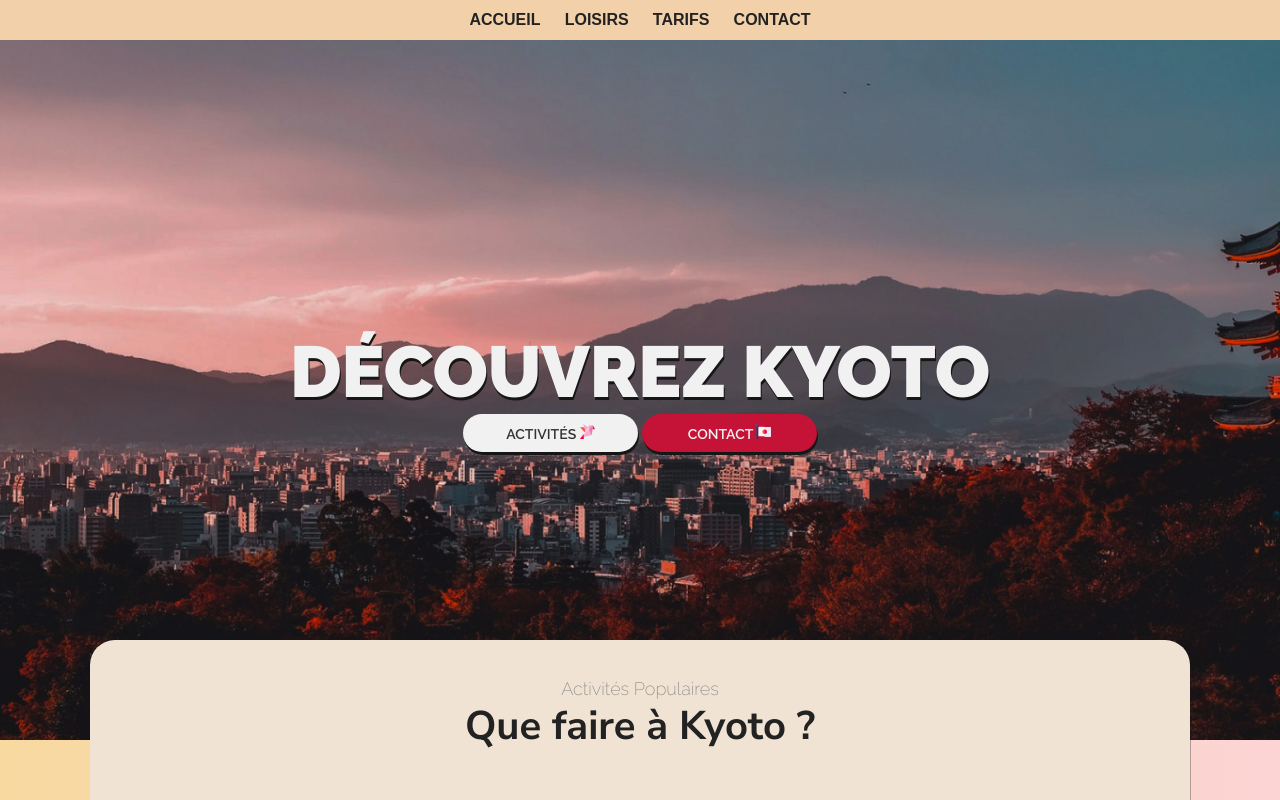
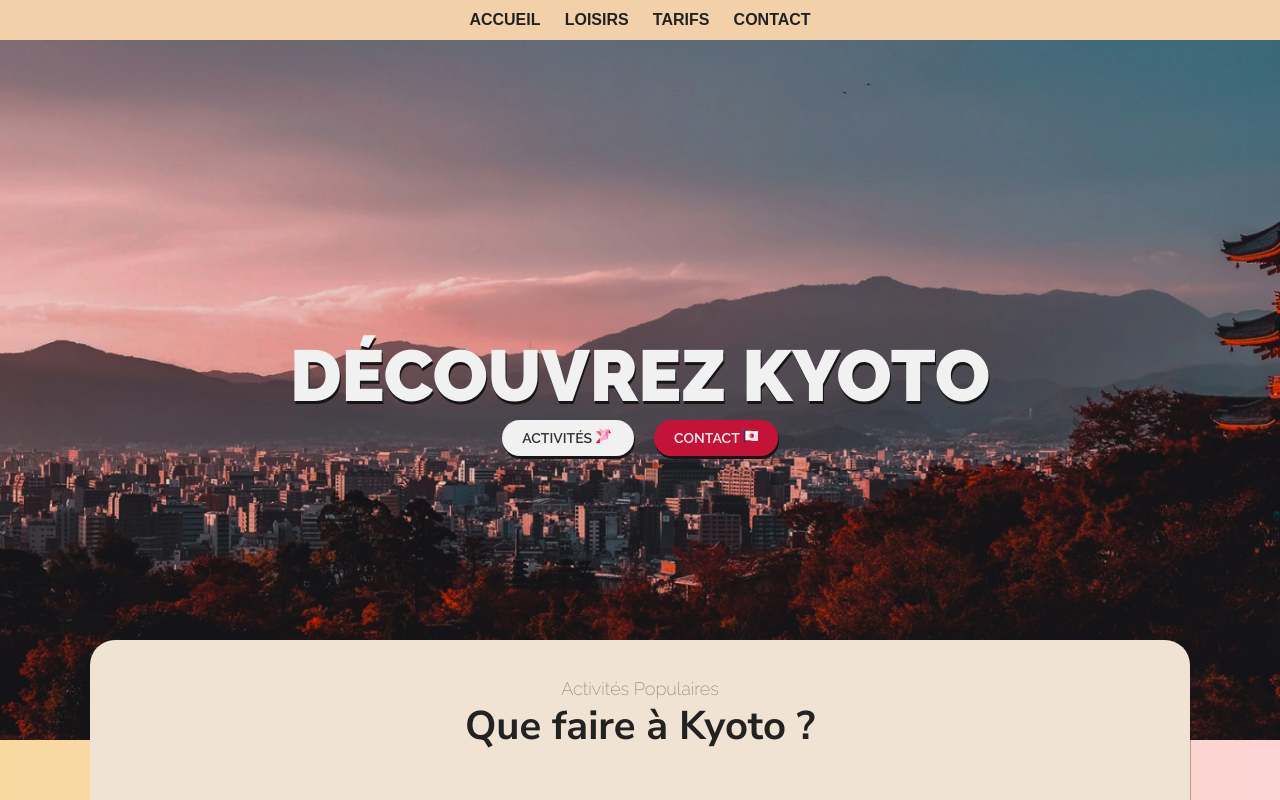
Before and after one commit to JackNotBad/KyotoTour, a plain HTML site: page index.html in a window 1280 px wide. Shown: the top 800 px of the page. Drawn offline with Linux system fonts and the light colour scheme; a web font is replaced by a local one.

Commit message:
Correctif 1.1
- Transformation des deux premiers de la hero sectionboutons en lien dans la même page, rajouts des marges

```diff
--- a/index.html
+++ b/index.html
@@ -21,14 +21,14 @@
 
       <div class="hero-section" >
           <h1>Découvrez Kyoto</h1>
-          <button class="btn btn-herosection btn-activity">
+          <a href="#activities" class="a a-herosection a-activity">
             Activités
             <img src="./ressources/icons-pack/016-origami.svg" alt="" class="origami-icon">
-          </button>
-          <button class="btn btn-herosection btn-contact">
+          </a>
+          <a href="#contact" class="a a-herosection a-contact">
             Contact
             <img src="./ressources/icons-pack/049-japan.svg" alt="" class="japan-icon">
-          </button>
+          </a>
       </div>
     </header>
 
@@ -45,7 +45,7 @@
                 <p>Lorem ipsum dolor sit amet consectetur adipisicing elit. Id rerum aut ducimus voluptate eaque minima illo accusamus deserunt ipsam atque assumenda voluptatibus, fugit dicta placeat maiores error voluptates inventore omnis harum? Atque aperiam numquam iusto!</p>
               </div>
               <img class="activity-img activity-1-img" src="./ressources/temple-activity.jpg" alt="Temple de Kyoto">
-              <a href="#pricing" class="a-planification a-plan-1">Plannifier un tour</a>
+              <a href="#pricing" class="a a-planification a-plan-1">Plannifier un tour</a>
             </div>
 
             <div class="activity activities-2">
@@ -54,7 +54,7 @@
                 <p>Lorem ipsum dolor sit amet consectetur adipisicing elit. Dicta iure a repellendus, corporis ad repellat ex. Numquam doloribus earum libero, dolores, illum voluptates molestiae vel nihil ipsa consectetur eligendi suscipit corrupti iusto voluptatibus, sapiente voluptate.</p>
               </div>
               <img class="activity-img activity-2-img" src="./ressources/asian-food.jpg" alt="Divers sushis mis dans un plateau">
-              <a href="#pricing" class="a-planification a-plan-2">Plannifier un tour</a>
+              <a href="#pricing" class="a a-planification a-plan-2">Plannifier un tour</a>
             </div>
 
             <div class="activity activities-3">
@@ -63,7 +63,7 @@
                 <p>Lorem ipsum dolor sit amet, consectetur adipisicing elit. Nobis expedita mollitia quam voluptates saepe porro ullam vero, tempora dicta at modi animi doloremque itaque totam suscipit, quasi dolorum fugit qui sapiente! Culpa cupiditate facere similique?</p>
               </div>
               <img class="activity-img activity-3-img" src="./ressources/japan-life.jpg" alt="Petit commerce à Kyoto">
-              <a href="#pricing" class="a-planification a-plan-3">Plannifier un tour</a>
+              <a href="#pricing" class="a a-planification a-plan-3">Plannifier un tour</a>
             </div>
           </div>
         </section>
--- a/style.css
+++ b/style.css
@@ -118,30 +118,33 @@ h1 {
   color: var(--light-white);
   font-weight: 1000;
   text-shadow: rgb(22, 22,22) 1px 3px;
+  margin-bottom: 10px;
 }
 
-.btn {
+.a {
   cursor: pointer;
-  padding: 10px 0;
   font-family: var(--base-font);
 }
 
-.btn-herosection {
+.a-herosection {
   min-width: 175px;
   border:  none;
   border-radius: 99px;
   font-size: 14px;
+  padding: 10px 20px;
+  margin: 10px;
   box-shadow: rgb(22, 22,22) 1px 3px;
   font-size: var(--fs-14);
   font-weight: 600;
   text-transform: uppercase;
+  text-decoration: none;
 }
 
-.btn-activity {
+.a-activity {
   color: var(--lighter-dark);
   background-color: var(--light-white);
 }
-.btn-contact {
+.a-contact {
   color: var(--light-white);
   background-color: var(--active-crimson);
 }
```
